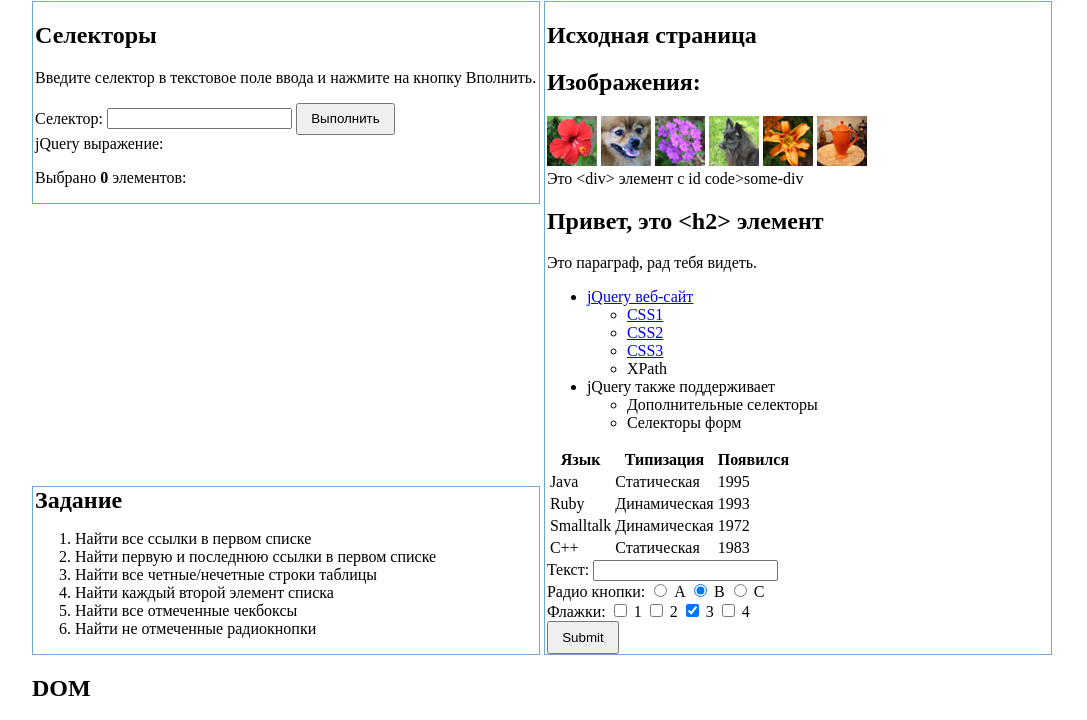
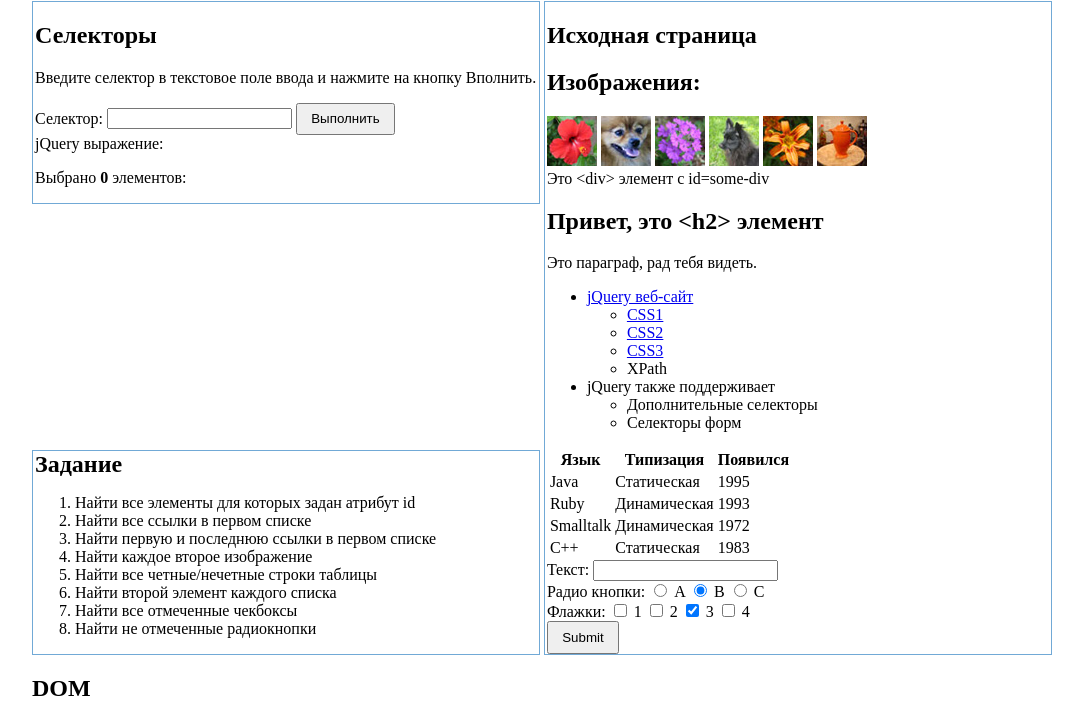
Before and after one commit to maxchv/JSLessons, a plain HTML site: page jquery/lab.selectors.html in a window 1280 px wide. Shown: the part 79-799 px from the top of the page, without its empty margins (96-1183 px from the left). Drawn offline with Linux system fonts and the light colour scheme; a script that the page names is missing; a small style sheet from the web is missing.

Commit message:
добавлено задание

```diff
--- a/jquery/lab.selectors.html
+++ b/jquery/lab.selectors.html
@@ -75,10 +75,12 @@
     <div class="box-small task">
         <h2>Задание</h2>
         <ol>
+			<li>Найти все элементы для которых задан атрибут id</li>
             <li>Найти все ссылки в первом списке</li>
             <li>Найти первую и последнюю ссылки в первом списке</li>
+			<li>Найти каждое второе изображение</li>
             <li>Найти все четные/нечетные строки таблицы</li>
-            <li>Найти каждый второй элемент списка</li>
+            <li>Найти второй элемент каждого списка</li>
             <li>Найти все отмеченные чекбоксы</li>
             <li>Найти не отмеченные радиокнопки</li>
         </ol>
@@ -96,7 +98,7 @@
                 <img src="./images/image.6.jpg" id="coffee-pot"/>
             </div>
 
-            <div id="some-div">Это &lt;div&gt; элемент с id code>some-div</code></div>
+            <div id="some-div">Это &lt;div&gt; элемент с id=some-div</code></div>
 
             <h2>Привет, это &lt;h2&gt; элемент</h2>
             <p>
```
